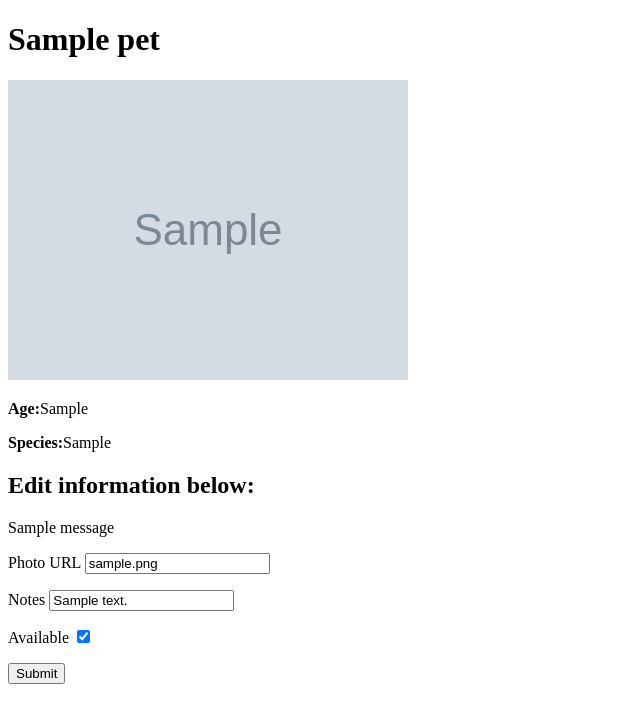
After one commit to ross-brown/flask-adoption, a Flask app: page /1 in a window 1280 px wide. The commit adds this page. Shown: the top 723 px of the page, without its empty margins (0-640 px from the left). Run offline with Flask 3, Linux system fonts and the light colour scheme; tables that the repository leaves empty hold one stand-in row (values such as "Sample post"); grey boxes marked "Sample" are stand-in pictures; one stand-in notice (Sample message) is shown.

Commit message:
add route and templates to edit a pet

```diff
--- a/app.py
+++ b/app.py
@@ -3,17 +3,16 @@ from flask import Flask, render_template, flash, redirect
 from flask_debugtoolbar import DebugToolbarExtension
 
 from models import db, connect_db, Pet
-from forms import AddPetForm
+from forms import AddPetForm, EditPetForm
 
 app = Flask(__name__)
 app.config['SQLALCHEMY_DATABASE_URI'] = os.environ.get(
     "DATABASE_URL", 'postgresql:///adopt')
 app.config['SQLALCHEMY_TRACK_MODIFICATIONS'] = False
 app.config['SQLALCHEMY_ECHO'] = True
+app.config['SECRET_KEY'] = "secret"
 
 connect_db(app)
-
-
 
 
 @app.get("/")
@@ -23,6 +22,7 @@ def show_homepage():
     pets = Pet.query.all()
 
     return render_template("home.html", pets=pets)
+
 
 @app.route("/add", methods=["GET", "POST"])
 def add_pet():
@@ -37,13 +37,32 @@ def add_pet():
         age = form.age.data
         notes = form.notes.data
 
-        new_pet = Pet(name=name,species=species,photo_url=photo_url,
-                      age=age,notes=notes)
+        new_pet = Pet(name=name, species=species, photo_url=photo_url,
+                      age=age, notes=notes)
         db.session.add(new_pet)
         db.session.commit()
 
         flash(f'Added {name} to adoption pool')
-        return redirect('/add')
+        return redirect('/')
 
     else:
-        return render_template('add_pet.html',form = form)
+        return render_template('add_pet.html', form=form)
+
+
+@app.route("/<int:pet_id>", methods=["GET", "POST"])
+def edit_pet(pet_id):
+
+    pet = Pet.query.get_or_404(pet_id)
+    form = EditPetForm(obj=pet)
+
+    if form.validate_on_submit():
+        pet.photo_url = form.photo_url.data
+        pet.notes = form.notes.data
+        pet.available = form.available.data
+
+        db.session.commit()
+
+        flash(f'Edited {pet.name}.')
+        return redirect(f'/{pet_id}')
+    else:
+        return render_template("edit_pet.html", form=form, pet=pet)
--- a/forms.py
+++ b/forms.py
@@ -1,13 +1,27 @@
 from flask_wtf import FlaskForm
-from wtforms import StringField, IntegerField, SelectField
+from wtforms import StringField, IntegerField, SelectField, BooleanField
+from wtforms.validators import AnyOf, URL, Optional
+
 
 class AddPetForm(FlaskForm):
     """Form for adding pet"""
 
     name = StringField("Pet Name")
-    species = StringField("Pet Species")
-    photo_url = StringField("Photo URL")
+    species = StringField("Pet Species",
+                          validators=[AnyOf(['cat', 'dog', 'porcupine'])])
+    photo_url = StringField("Photo URL",
+                            validators=[URL(), Optional()])
     age = SelectField("Pet Age",
-                     choices= [('baby','Baby'),('young','Young'),
-                       ('adult', 'Adult'),('senior', 'Senior')])
+                      choices=[('baby', 'Baby'), ('young', 'Young'),
+                               ('adult', 'Adult'), ('senior', 'Senior')],
+                      validators=[AnyOf(['baby', 'young', 'adult', 'senior'])])
     notes = StringField("Notes")
+
+
+class EditPetForm(FlaskForm):
+    """Form for editing a pet."""
+
+    photo_url = StringField("Photo URL",
+                            validators=[URL(), Optional()])
+    notes = StringField("Notes")
+    available = BooleanField("Available")
--- a/models.py
+++ b/models.py
@@ -34,8 +34,8 @@ class Pet(db.Model):
     )
 
     age = db.Column(
-        db.String(5),
-        db.CheckConstraint('age in ("baby", "young", "adult", "senior")'),
+        db.String(6),
+        # db.CheckConstraint('age in ("baby", "young", "adult", "senior")'),
         nullable=False
     )
 
--- /dev/null
+++ b/templates/edit_pet.html
@@ -0,0 +1,46 @@
+{% extends 'base.html' %}
+
+
+{% block title %}Edit Pet{% endblock %}
+
+
+{% block content %}
+
+
+<h1>{{ pet.name }}</h1>
+
+{% if pet.photo_url %}
+<img src="{{ pet.photo_url }}" alt="">
+{% endif %}
+
+<p><b>Age:</b>{{ pet.age }}</p>
+<p><b>Species:</b>{{ pet.species }}</p>
+
+
+<h2>Edit information below:</h2>
+
+{% for msg in get_flashed_messages() %}
+<p>{{ msg }}</p>
+{% endfor %}
+
+<form id="pet-edit-form" method="POST">
+  {{ form.hidden_tag() }}
+
+  {% for field in form
+  if field.widget.input_type != 'hidden' %}
+
+  <p>
+    {{ field.label }}
+    {{ field }}
+
+    {% for error in field.errors %}
+    {{ error }}
+    {% endfor %}
+  </p>
+
+  {% endfor %}
+
+  <button type="submit">Submit</button>
+</form>
+
+{% endblock %}
```
Also changed, not shown: templates/home.html (+9 -0 lines).
